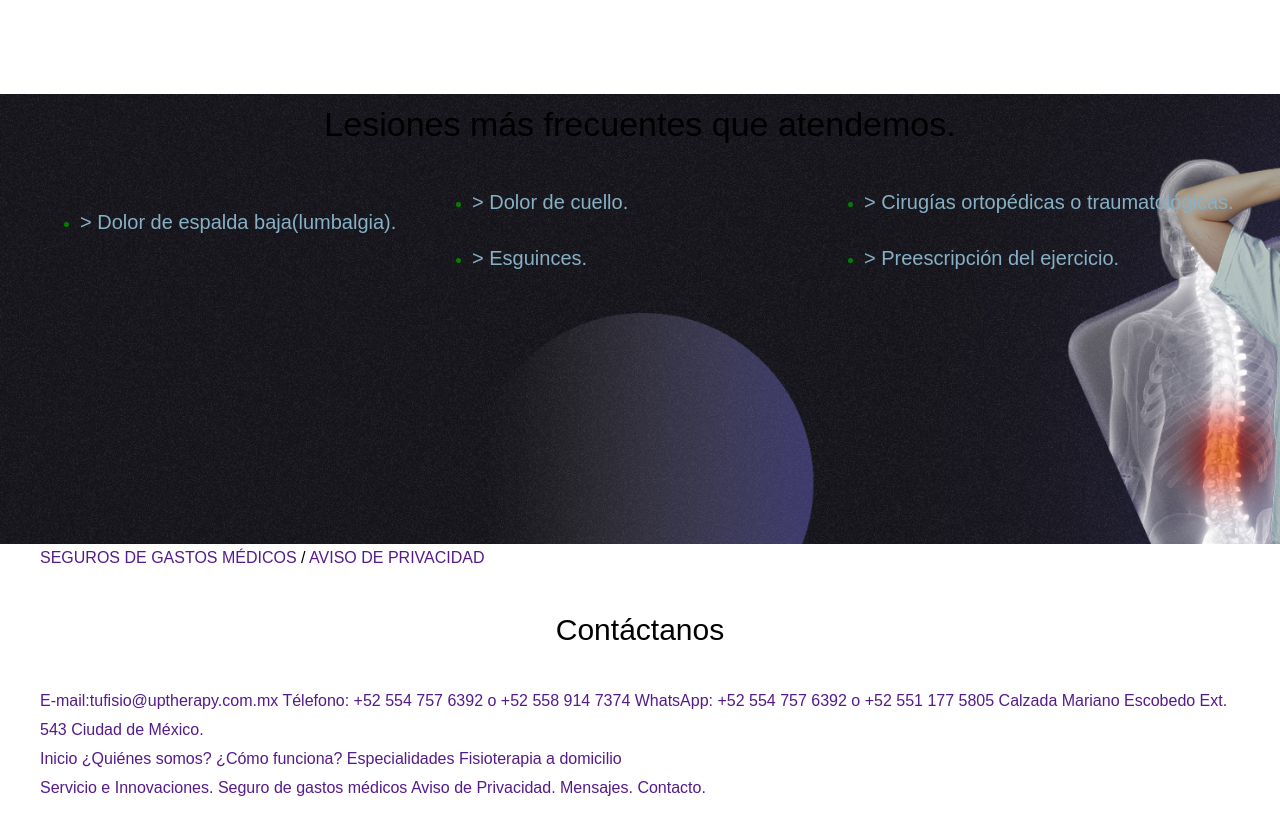
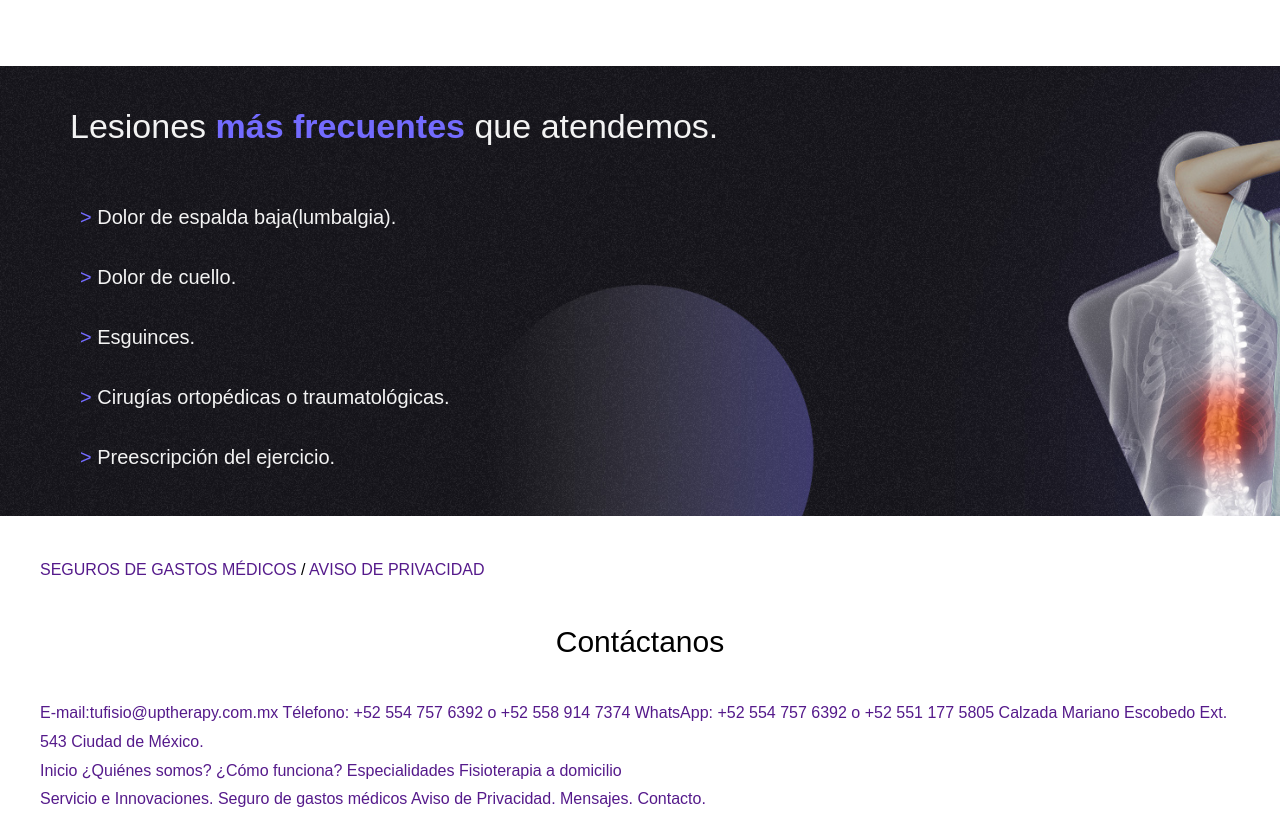
Before and after one commit to ricardormeza/terapia, a website: page index.html in a window 1280 px wide. Shown: the part 2186-3000 px from the top of the page. Drawn offline with Linux system fonts and the light colour scheme.

Commit message:
✅ 💄 Lesionas más frecuentes section

```diff
--- a/index.html
+++ b/index.html
@@ -122,8 +122,9 @@
     <div class="separacion">
         <br>
     </div>
+    <!-- LESIONES MAS ATENDIDAS INICIO -->
     <section class=" contenedor__lesiones">
-        <div class="contenedor">
+        <div class="contenedor contenido--lesiones">
             <h2>Lesiones <span>más frecuentes</span> que atendemos.</h2>
             <ul>
                 <li><p>> <span>Dolor de espalda baja(lumbalgia).</span></p> </li>
@@ -132,18 +133,23 @@
                 <li><p>> <span>Cirugías ortopédicas o traumatológicas.</span></p></li>
                 <li><p>> <span>Preescripción del ejercicio.</span></p></li>
             </ul>
-
         </div>
     </section>
+    <!-- LESIONES MAS ATENDIDAS FIN -->
+    <div class="separacion"></div>
+    <!-- REDES SEGURO GASTOS INICIO -->
     <section class="contenedor contenedor__redes">
         <div class="redes">
+            <picture>
+
+            </picture>
 
         </div>
         <div class="seguro-gastos">
             <a href="">SEGUROS DE GASTOS MÉDICOS</a> /  <a href="">AVISO DE PRIVACIDAD</a>
         </div>
     </section>
-
+    <!-- REDES SEGURO GASTOS FIN -->
     <footer class="contenedor footer">
         <div class="footer--titulo">
             <h3>Contáctanos</h3>
--- a/src/scss/layout/_main.scss
+++ b/src/scss/layout/_main.scss
@@ -265,4 +265,49 @@
     background-repeat: no-repeat;
     background-size: cover;
     height: 45rem;
+    @include tabletDos{
+        background-position: -75rem 0rem;
+    }
+    @include telefono{
+        background-position: -120rem 0rem;
+        height: 60rem;
+
+    }
 }
+.contenido--lesiones{
+    // border: 3px solid red;
+    height: 40rem;
+    display: flex;
+    flex-direction: column;
+    align-items: flex-start;
+    h2{
+        // width: 18rem;
+        color: $tercero;
+        margin: 3rem;
+        padding: 0;
+
+        span{
+            color: $secundario;
+            font-weight: bold;
+        }
+    }
+    ul{
+        display: flex;
+        flex-direction: column;
+        align-items: flex-start;
+        margin: 0;
+
+        li{
+            line-height: 1;
+            list-style: none;
+
+            p{
+                color: $secundario;
+
+                span{
+                    color: $tercero;
+                }
+            }
+        }
+    }
+}
```
Also changed, not shown: build/css/app.css, build/img/4 - Face.png (added), build/img/4 - Face.webp (added), build/img/5 - Insta.png (added), build/img/5 - Insta.webp (added), build/img/6 - Yout.png (added), build/img/6 - Yout.webp (added), build/img/7 - Twitt.png (added), build/img/7 - Twitt.webp (added), build/img/8 - Whats.png (added), build/img/8 - Whats.webp (added), src/img/4 - Face.png (added), src/img/5 - Insta.png (added), src/img/6 - Yout.png (added), 2 more files.
